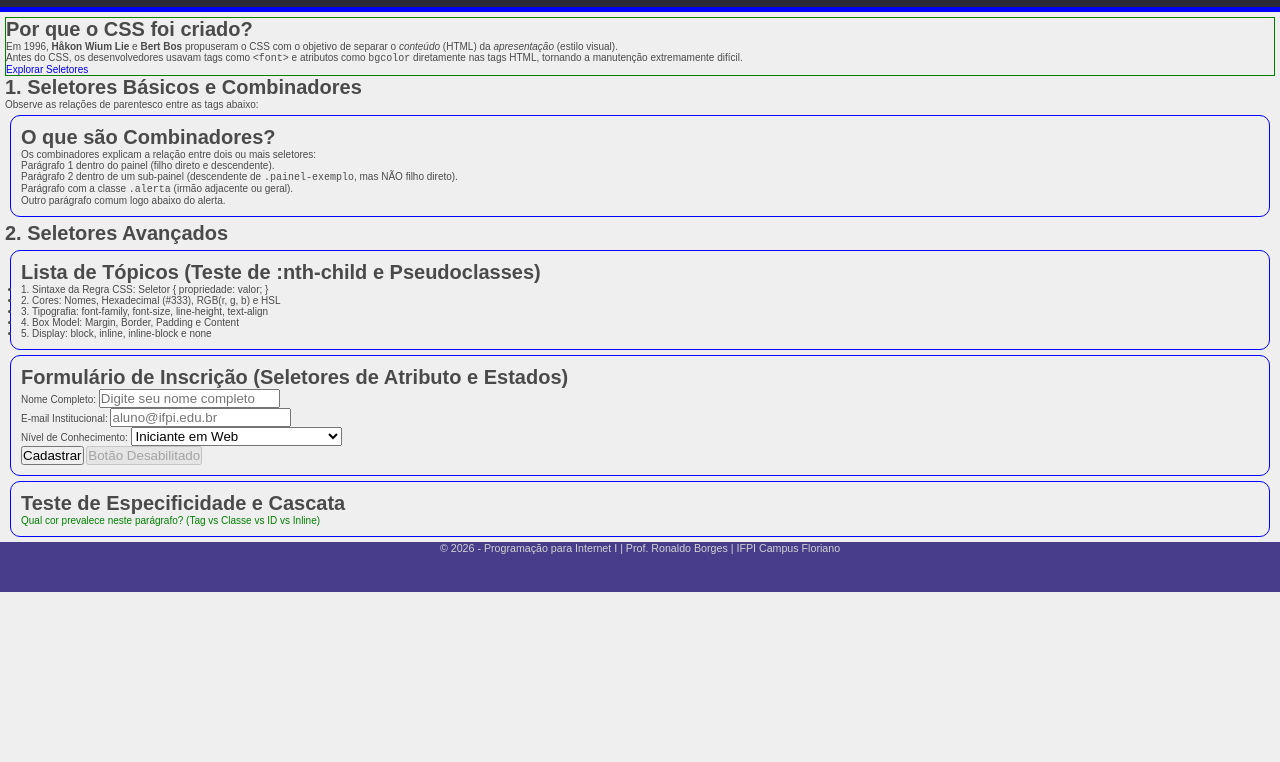
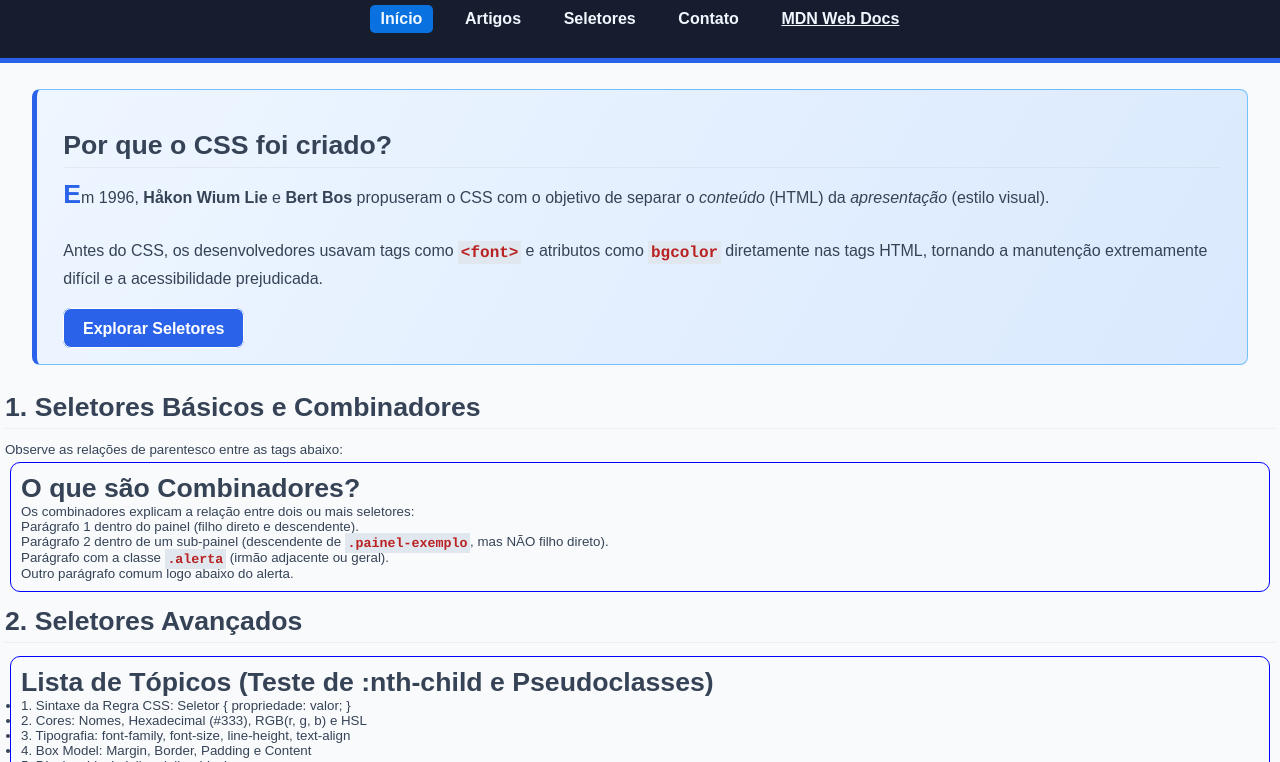
Before and after one commit to profRonaldoIFPI/ProgramacaoParaInternet1_2026.2, a plain HTML site: page Aula_1109_CSS/index.html in a window 1280 px wide. Shown: the part 106-868 px from the top of the page. Before the commit the page ends 800 px from the top, so only its background shows below. Drawn offline with Linux system fonts and the light colour scheme.

Commit message:
Aula de 2/10 - Box model

```diff
--- a/Aula_1109_CSS/index.html
+++ b/Aula_1109_CSS/index.html
@@ -59,7 +59,7 @@
                 Em 1996, <strong>Håkon Wium Lie</strong> e <strong>Bert Bos</strong> propuseram o CSS com o objetivo de separar o <em>conteúdo</em> (HTML) da <em>apresentação</em> (estilo visual).
             </p>
             <p>
-                Antes do CSS, os desenvolvedores usavam tags como <code>&lt;font&gt;</code> e atributos como <code>bgcolor</code> diretamente nas tags HTML, tornando a manutenção extremamente difícil.
+                Antes do CSS, os desenvolvedores usavam tags como <code>&lt;font&gt;</code> e atributos como <code>bgcolor</code> diretamente nas tags HTML, tornando a manutenção extremamente difícil e a acessibilidade prejudicada.
             </p>
             <a href="#exemplos" class="btn btn-primario">Explorar Seletores</a>
         </section>
--- a/Aula_1109_CSS/style.css
+++ b/Aula_1109_CSS/style.css
@@ -1,4 +1,22 @@
-/* ==========================================================================
+:root{
+    --logo: #3bbcf8;
+    --font_body: #364356;
+    --font_subtitle: #9399b2;
+    --fundo_escuro: #161d2e;
+    --fundo_claro: #f8fafc;
+    --primary_blue: #2a63ea;
+    --borda_inferior: #3d81f6;
+    --fundo_card_destaque: #e5f1ff;
+    --primary_green: #1ca24b;
+    --unable_gray: #dae1e9;
+    --fundo_card_secundario:#f0f5f9;
+    --inicio_gradiente: #eef6ff;
+    --final_gradiente: #dae9fe;
+    --fundo_codigo: #e1e7ef;
+    --codigo: #b82222;
+}
+
+/* ;
    AULA 5.1: INTRODUÇÃO AO CSS E SELETORES
    Disciplina: Programação para Internet I - IFPI Campus Floriano
    Prof. Ronaldo Borges
@@ -16,7 +34,7 @@
     padding: 0;
 }
  html{
-    font-size: 10px;
+    font-size: 10pt;
  }
 
 /* --------------------------------------------------------------------------
@@ -26,8 +44,8 @@
 body {
     /* Experimente: font-family, line-height, color, background-color */
     font-family: Arial;
-    color: #4a4a4a;
-    background-color: rgba(224, 224, 224, 0.5);
+    color: var(--font_body);
+    background-color: var(--fundo_claro);
 }
 header{
     font-size: 12px;
@@ -58,7 +76,13 @@
     margin: 5px;
     /* border: 1px solid red; */
 }
-
+.subtitulo {
+    font-size: 1.2rem;
+    color: var(--font_subtitle);
+    /* margin: 1rem 0; */
+    line-height: 2rem;
+    /* border: red solid 1px; */
+}
 .card {
     /* Experimente: background-color, border, border-radius, padding, margin-bottom */
     border: 1px solid blue;
@@ -69,9 +93,26 @@
 
 .destaque {
     /* Estilo para elementos em destaque */
-    border: 1px solid green;
+    border: 1px solid rgba(25, 155, 248, 0.568);
+    border-left: 5px solid var(--primary_blue);
+    border-radius: 8px;
+    background: linear-gradient(120deg, var(--inicio_gradiente), var(--final_gradiente)) ;
+    /* background: linear-gradient(120deg, red, blue) ; */
+    margin: 2rem;
+    padding: 2rem;
 }
+h2{
+    margin-top: 1rem;
+    margin-bottom: 1rem;
+    border-bottom: 1px solid #b3b3b32d;
+    padding-bottom: 0.4rem;
+}
+.destaque p{
+    margin-bottom: 2rem;
+    font-size: 1.2rem;
+    line-height: 2rem;
 
+}
 .alerta {
     /* Estilo de aviso */
 }
@@ -82,23 +123,23 @@
    -------------------------------------------------------------------------- */
 #cabecalho-principal {
     /* Experimente: background-color, color, padding, text-align */
-    background-color: rgb(42, 42, 56);
-    border-bottom: 5px solid blue;
+    background-color: var(--fundo_escuro);
+    border-bottom: 5px solid var(--primary_blue);
     color: aliceblue;
     text-align: center;
     padding: 1.2rem;
 }
 
 #logo {
-    color: #16a8d9;
-    font-size: 2.2rem;
+    color: var(--logo);
+    font-size: 2.7rem;
     margin-bottom: 1rem;
     /* line-height: 3rem; */
 }
 
 #rodape-principal {
     /* Estilização do rodapé */
-    background-color: darkslateblue;
+    background-color: var(--fundo_escuro);
     color: lightgray;
     font-size: 8pt;
     text-align: center;
@@ -120,15 +161,16 @@
     display: flex;
     justify-content: center; /*horizontal*/
     list-style: none;
-    gap: 1.2rem;
+    gap: 1.6rem;
     margin: 1rem;
+    font-size: 1.2rem ;
 }
 
 .menu-navegacao a {
     /* background-color: rgb(10, 113, 224); */
     color: aliceblue;
-    padding: 0.4rem;
-    border-radius: 3px;
+    padding: 0.4rem 0.8rem ;
+    border-radius: 5px;
     font-weight: 700;
 }
 .menu-navegacao a:hover{
@@ -142,6 +184,36 @@
     color:  rgb(25, 155, 248);
     text-decoration: underline;
 }
+
+.btn{
+    border: 1px solid white;
+    border-radius: 8px;
+    padding: 0.8rem 1.4rem;
+    font-size: 1.2rem;
+    font-weight: 600;
+    /* line-height: 2rem;    */
+}
+.btn-primario{
+    background-color: var(--primary_blue);
+    color: white;
+}
+.btn-sucesso{
+    background-color: var(--primary_green);
+    color: white;
+}
+.btn-desabilitado{
+    background-color: var(--unable_gray);
+    /* color: white; */
+}
+
+code{
+    color: var(--codigo);
+    background-color: var(--fundo_codigo);
+    padding: 0.2rem;
+    font-family: Courier, monospace;
+    font-weight: bold;
+}
+
 
 /* Filho direto: apenas <p> diretamente filhos de .painel-exemplo */
 .painel-exemplo>p {}
@@ -191,6 +263,9 @@
    - ::first-letter, ::before, ::after, ::placeholder
    -------------------------------------------------------------------------- */
 .introducao::first-letter {
+    font-size: 2rem;
+    color: var(--primary_blue);
+    font-weight: bolder;
     /* Letra capitular */
 }
 
```
Also changed, not shown: Atividade Multimídia/atividade.md (+2 -0 lines), 1 other file.
